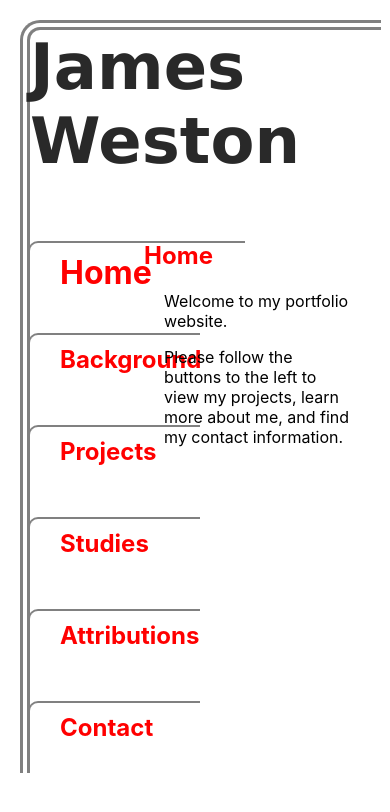
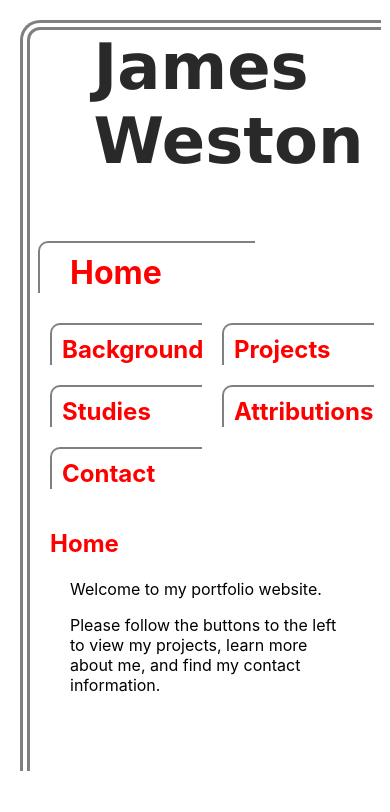
Before and after one commit to jcweston/react-portfolio, a React (Create React App) app: page / in a window 390 px wide. Shown: the top 812 px of the page. Built offline with nearby package versions, Linux system fonts and the light colour scheme.

Commit message:
fixed media queries

```diff
--- a/src/App.css
+++ b/src/App.css
@@ -3,15 +3,15 @@
     font-size: 400%;
     margin-top: 0px;
     padding-right: 5%;
+    margin-left: 20px;
+    width: fit-content;
     color: rgb(41, 41, 41);
 }
 
 .Column {
     display:flex;
     flex-direction:column;
-    margin: 0px;
-    padding: 0px;
-    width:20%
+
 }
 
 .Link {
@@ -32,7 +32,7 @@
     width: 130px;
     border-top: grey solid 2px;
     border-left: grey solid 2px;
-    margin-left: -2px;
+    margin-left: 7px;
     border-top-left-radius: 10px;
     height: 30px;
 }
@@ -74,15 +74,8 @@
 
 .Navbar {
     width: 20%;
-    margin: 20px;
+    margin: 10px;
     margin-top: 0px;
-    border-left: double grey 10px;
-}
-
-@media only screen and (max-width:200px) {
-    Navbar {
-        visibility: hidden;
-    }
 }
 
 .ContentList {
@@ -95,16 +88,23 @@
 .Row {
     width: 95%;
     display: flex;
+    margin-left: 20px;
     flex-direction: row;
+    border-left: double grey 10px;
 }
 
 .ContentRow {
     display: flex;
     flex-direction: row;
+    flex-wrap: wrap;
     margin: 0px;
     padding: 0px;
     align-items: center;
     justify-content: space-between;
+}
+
+.Link {
+    margin: 10px;
 }
 
 .ProjectIcon {
@@ -144,3 +144,29 @@
 .Priority {
     order: 1;
 }
+
+.Dropdown {
+    margin: 20px;
+    visibility: hidden;
+}
+
+@media only screen and (max-width:800px) {
+
+    .Row {
+        flex-direction: column;
+    }
+
+    .Navbar {
+        width: 95%;
+        display: flex;
+        flex-direction: row;
+        flex-wrap: wrap;
+    }
+
+    .Header {
+        margin: 10px;
+        padding: 10px;
+
+        height: 20px;
+    }
+}
--- a/src/App.js
+++ b/src/App.js
@@ -3,6 +3,7 @@ import './App.css';
 import Title from './Title'
 import Navbar from './Navbar'
 import ContentList from './ContentList'
+import Dropdown from './Dropdown'
 
 class App extends Component {
     state = {
@@ -22,8 +23,12 @@ class App extends Component {
       <>
           <div className="TopBar">
             <Title />
+            <Dropdown
+            onClick={this.dropdownClick}
+            headers={this.state.headers} />
           </div>
           <div className="Row">
+
             <Navbar
             state={this.state}
             onClick={this.onClick} />
@@ -33,6 +38,10 @@ class App extends Component {
             checkPriority={this.checkPriority}/>
         </div>
       </>)
+    }
+
+    dropdownClick = (name) => {
+      console.log(name)
     }
 
     onClick = (upperName) => {
--- /dev/null
+++ b/src/Dropdown.jsx
@@ -0,0 +1,30 @@
+import React, { Component } from 'react';
+
+class Dropdown extends Component {
+    constructor(props) {
+        super(props);
+        this.state = {  }
+    }
+    render() {
+        return (
+            <div className="Dropdown">
+
+                {this.props.headers.map((item,i)=>{
+
+                return (
+                  <button
+                    onClick={this.props.onClick(item)}
+                    key={i}>
+                        {item}
+                    </button>
+
+                )}
+              )}
+
+            </div>
+
+         );
+    }
+}
+
+export default Dropdown;
```
